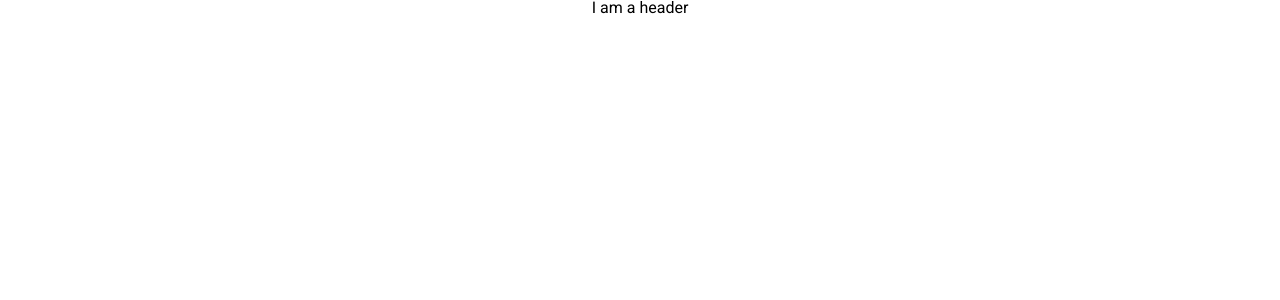
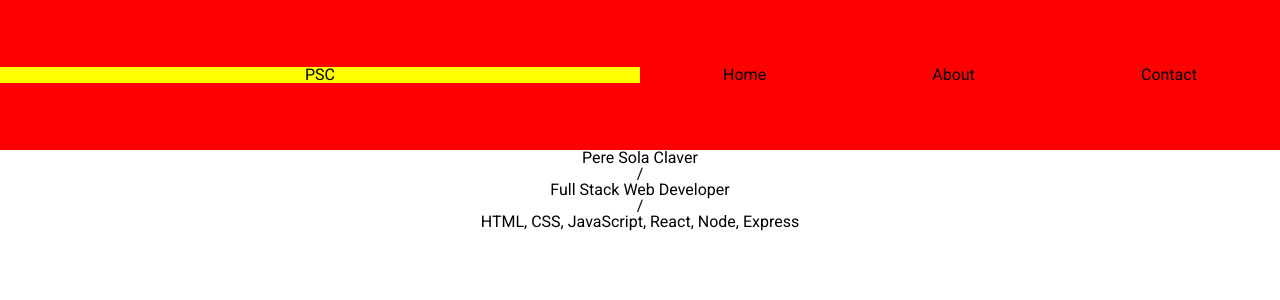
Before and after one commit to petrussola/portfolio-web, a React (Create React App) app: page / in a window 1280 px wide. Shown: the top 300 px of the page. Built offline with nearby package versions, Linux system fonts and the light colour scheme.

Commit message:
Create top center component

```diff
--- a/src/App.js
+++ b/src/App.js
@@ -3,12 +3,13 @@ import "./App.css";
 import { Route } from "react-router-dom";
 
 // IMPORT COMPONENTS
-import Header from "./components/Header";
+import Header from "./components/Header/Header";
 import ContactSection from "./components/ContactSection";
 import HomePage from "./components/HomePage";
 import About from "./components/About";
 import ContactPage from "./components/ContactPage";
 import Project from "./components/Project";
+import Center from "./components/Center";
 
 function App() {
   return (
@@ -16,6 +17,7 @@ function App() {
       <Route path="/" component={Header} />
       <Route path="/" component={ContactSection} />
       <Route exact path="/" component={HomePage} />
+      <Route exact path="/" component={Center} />
       <Route path="/about" component={About} />
       <Route path="/contact" component={ContactPage} />
       <Route path="/projects/:id" component={Project} />
--- /dev/null
+++ b/src/components/Center.jsx
@@ -0,0 +1,13 @@
+import React from 'react';
+
+export default function Center() {
+return (
+<div>
+    <p>Pere Sola Claver</p>
+    <p>/</p>
+    <p>Full Stack Web Developer</p>
+    <p>/</p>
+    <p>HTML, CSS, JavaScript, React, Node, Express</p>
+</div>
+);
+};
--- a/src/components/Header.jsx
+++ /dev/null
@@ -1,7 +0,0 @@
-import React from 'react';
-
-export default function Header() {
-    return (
-        <div>I am a header</div>
-    )
-}
```
